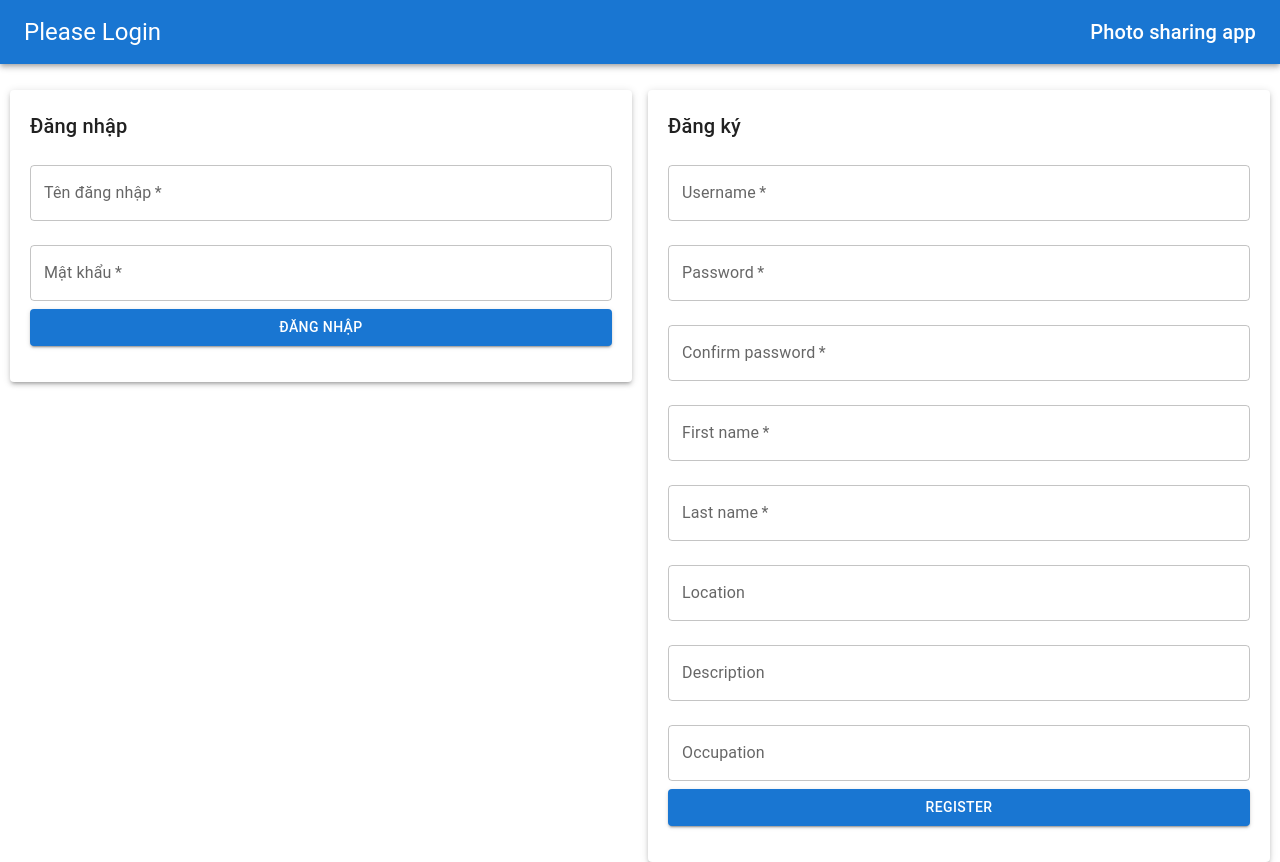
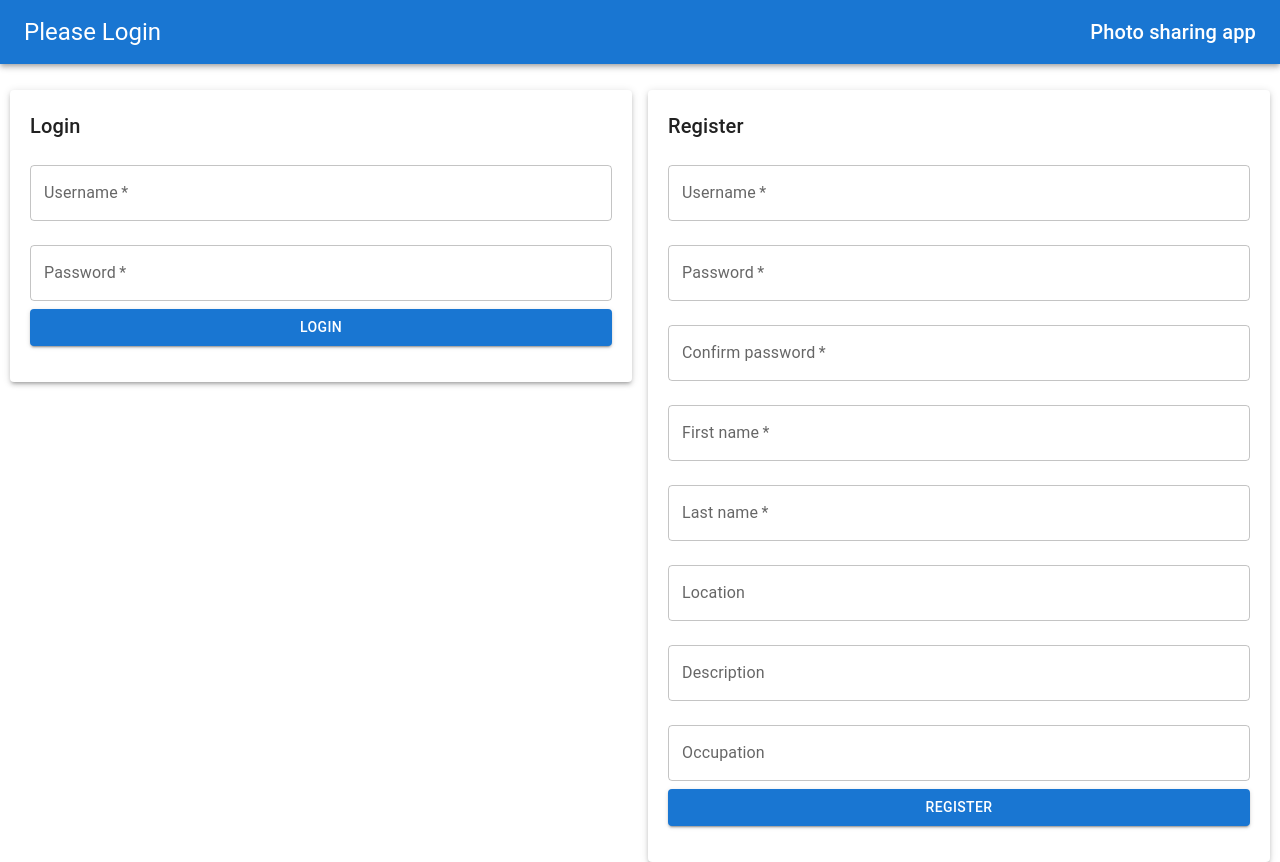
Before and after one commit to nguyennAnhTu/photo-sharing-v3-fe, a React (Create React App) app: page / in a window 1280 px wide. Built offline with nearby package versions, Linux system fonts and the light colour scheme; no server answers.

Commit message:
fix login form

```diff
--- a/src/components/LoginRegister/index.jsx
+++ b/src/components/LoginRegister/index.jsx
@@ -1,20 +1,27 @@
 import { useState } from "react";
-import { Grid, Paper, Typography, TextField, Button, Dialog } from "@mui/material";
+import {
+  Grid,
+  Paper,
+  Typography,
+  TextField,
+  Button,
+  Dialog,
+} from "@mui/material";
 import fetchModel from "../../libs/fetchModelData";
 import { Navigate } from "react-router-dom";
 
 function LoginRegister(props) {
-    const [loginUsername, setLoginUsername] = useState('');
-    const [loginPassword, setLoginPassword] = useState('');
-    const [firstName, setFirstName] = useState('');
-    const [lastName, setLastName] = useState('');
-    const [registerUsername, setRegisterUsername] = useState('');
-    const [registerPassword, setRegisterPassword] = useState('');
-    const [confirmPassword, setConfirmPassword] = useState('');
-    const [location, setLocation] = useState('');
+  const [loginUsername, setLoginUsername] = useState("");
+  const [loginPassword, setLoginPassword] = useState("");
+  const [firstName, setFirstName] = useState("");
+  const [lastName, setLastName] = useState("");
+  const [registerUsername, setRegisterUsername] = useState("");
+  const [registerPassword, setRegisterPassword] = useState("");
+  const [confirmPassword, setConfirmPassword] = useState("");
+  const [location, setLocation] = useState("");
   const [userid, setUserid] = useState();
   const [occupation, setOccupation] = useState();
-    const [description,setDescription] = useState();
+  const [description, setDescription] = useState();
   const [loginFalse, setLoginFalse] = useState(false);
   const [open, setOpen] = useState(true);
   const [error, setError] = useState(null);
@@ -22,17 +29,13 @@ function LoginRegister(props) {
   const handleLoginSubmit = async (e) => {
     e.preventDefault();
     try {
-            const response = await fetchModel(
-                "api/user/login",
-                "POST",
-                {
+      const response = await fetchModel("api/user/login", "POST", {
         username: loginUsername,
-                    password: loginPassword
-                }
-            );
+        password: loginPassword,
+      });
       console.log(response);
       if (response.status === 400) {
-                setLoginFalse(true)
+        setLoginFalse(true);
         alert("Thong tin dang nhap khong chinh xac");
         return;
       }
@@ -40,14 +43,14 @@ function LoginRegister(props) {
       const userData = await response.json();
       console.log(userData);
       await props.onLogin(userData);
-        } catch(error) {
+    } catch (error) {
       setLoginFalse(true);
     }
-    }
+  };
 
   const handleOpenRegisterForm = () => {
     setOpen(true);
-    }
+  };
 
   const handleRegisterSubmit = async (e) => {
     e.preventDefault();
@@ -56,38 +59,34 @@ function LoginRegister(props) {
       return;
     }
     try {
-            const response = await fetchModel(
-                `api/user/register`,
-                'POST',
-                {
+      const response = await fetchModel(`api/user/register`, "POST", {
         username: registerUsername,
         password: registerPassword,
         first_name: firstName,
         last_name: lastName,
         location: location,
         occupation: occupation,
-                    description: description
+        description: description,
+      });
+      if (response.status === 200) {
+        alert("Register success");
+        setRegisterUsername("");
+        setRegisterPassword("");
+        setConfirmPassword("");
+        setDescription("");
+        setFirstName("");
+        setLastName("");
+        setLocation("");
+        setOccupation("");
+      } else if (response.status === 400) {
+        alert("Username already existed");
       }
-            );
-            if (response.status===200) {
-                alert('Register success');
-                setRegisterUsername('');
-                setRegisterPassword('');
-                setConfirmPassword('');
-                setDescription('');
-                setFirstName('');
-                setLastName('');
-                setLocation('');
-                setOccupation('');
-            } else if (response.status===400) {
-                alert('Username already existed');
-            }
-        } catch(error) {
+    } catch (error) {
       setError(error);
     }
-    }
+  };
 
-    if(props.loginUser) {
+  if (props.loginUser) {
     console.log(`user: ${props.loginUser}`);
     return <Navigate to={`/`} state={{ from: "/login-register" }} replace />;
   }
@@ -97,14 +96,14 @@ function LoginRegister(props) {
       <Grid item xs={6}>
         <Paper elevation={3} style={{ padding: 20 }}>
           <Typography variant="h6" gutterBottom>
-                    Đăng nhập
+            Login
           </Typography>
           <form onSubmit={handleLoginSubmit}>
             <TextField
               variant="outlined"
               margin="normal"
               fullWidth
-                    label="Tên đăng nhập"
+              label="Username"
               value={loginUsername}
               onChange={(e) => setLoginUsername(e.target.value)}
               required
@@ -113,7 +112,7 @@ function LoginRegister(props) {
               variant="outlined"
               margin="normal"
               fullWidth
-                    label="Mật khẩu"
+              label="Password"
               type="password"
               value={loginPassword}
               onChange={(e) => setLoginPassword(e.target.value)}
@@ -126,7 +125,7 @@ function LoginRegister(props) {
               fullWidth
               sx={{ mb: 2 }}
             >
-                    Đăng nhập
+              Login
             </Button>
           </form>
         </Paper>
@@ -135,7 +134,7 @@ function LoginRegister(props) {
       <Grid item xs={6}>
         <Paper elevation={3} style={{ padding: 20 }}>
           <Typography variant="h6" gutterBottom>
-                        Đăng ký
+            Register
           </Typography>
           <form onSubmit={handleRegisterSubmit}>
             <TextField
@@ -192,7 +191,6 @@ function LoginRegister(props) {
               label="Location"
               value={location}
               onChange={(e) => setLocation(e.target.value)}
-
             />
             <TextField
               variant="outlined"
@@ -201,7 +199,6 @@ function LoginRegister(props) {
               label="Description"
               value={description}
               onChange={(e) => setDescription(e.target.value)}
-
             />
             <TextField
               variant="outlined"
@@ -210,24 +207,21 @@ function LoginRegister(props) {
               label="Occupation"
               value={occupation}
               onChange={(e) => setOccupation(e.target.value)}
-
             />
             <Button
               type="submit"
               variant="contained"
               fullWidth
               color="primary"
-                            sx={{mb: 2}}
+              sx={{ mb: 2 }}
             >
               Register
             </Button>
           </form>
-
         </Paper>
       </Grid>
-
     </Grid>
-    )
+  );
 }
 
 export default LoginRegister;
```
Lines whose indentation alone changed are shown as unchanged.
